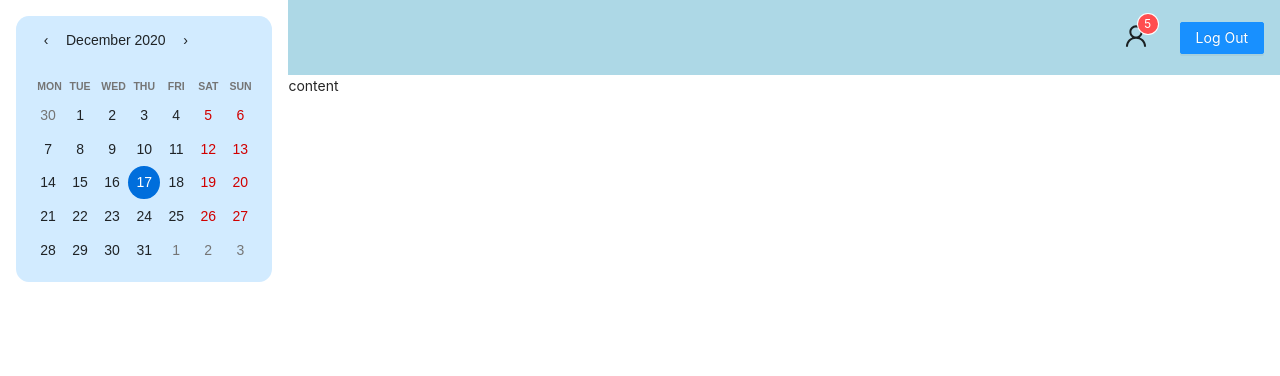
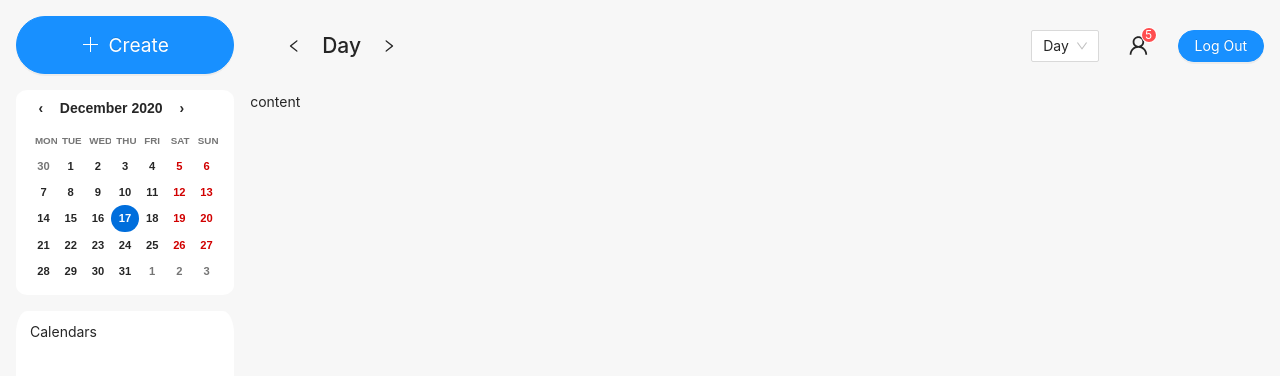
Before and after one commit to xuanlc113/spring-calendar, a React (Create React App) app in the folder client/: page / in a window 1280 px wide. Shown: the top 376 px of the page. Built offline with nearby package versions, Linux system fonts and the light colour scheme.

Commit message:
finish sidebar and nav

```diff
--- a/client/src/App.css
+++ b/client/src/App.css
@@ -1,3 +1,4 @@
 .App {
   height: 100%;
+  background-color: rgb(247, 247, 247);
 }
--- a/client/src/home/Home.css
+++ b/client/src/home/Home.css
@@ -8,17 +8,15 @@
 }
 
 .home-layout-right {
-    flex: 4;
+    flex: 5;
+    display: flex;
+    flex-direction: column;
 }
 
 .navbar {
-    padding: 1rem;
-    background: lightblue;
-    display: flex;
-    justify-content: flex-end;
-    align-items: center;
+    flex: 1;
 }
 
-.icon-friend:hover {
-    background-color: cornflowerblue;
+.content {
+    flex: 12;
 }
--- a/client/src/index.css
+++ b/client/src/index.css
@@ -1,9 +1,10 @@
 * {
   box-sizing: border-box;
+  margin: 0;
+  padding: 0;
 }
 
 html, body {
-  margin: 0;
   height: 100%;
   font-family: -apple-system, BlinkMacSystemFont, 'Segoe UI', 'Roboto', 'Oxygen',
     'Ubuntu', 'Cantarell', 'Fira Sans', 'Droid Sans', 'Helvetica Neue',
--- /dev/null
+++ b/client/src/navbar/Navbar.css
@@ -0,0 +1,46 @@
+.navbar {
+    margin: 1rem;
+    display: flex;
+    justify-content: space-between;
+    align-items: center;
+}
+
+.nav-date {
+    display: flex;
+    align-items: center;
+}
+
+.nav-date > h2 {
+    margin: 0;
+    padding: 0;
+    cursor: default;
+}
+
+.nav-date > .anticon {
+    margin: 0 1rem;
+    padding: 5px;
+    border-radius: 50%;
+}
+
+.nav-date > span:hover {
+    background-color: rgb(156, 174, 185);
+    cursor: pointer;
+}
+
+.nav-options {
+    display: flex;
+}
+
+
+.icon-friend {
+    display: flex;
+    align-items: center;
+    margin: 0 1.5rem;
+    padding: 0 5px;
+    border-radius: 50%;
+}
+
+.icon-friend:hover {
+    background-color: rgb(156, 174, 185);
+    cursor: pointer;
+}
--- a/client/src/navbar/Navbar.js
+++ b/client/src/navbar/Navbar.js
@@ -1,31 +1,45 @@
 import { useAuth0 } from "@auth0/auth0-react";
-import { Button, Badge } from "antd";
-import { UserOutlined } from "@ant-design/icons";
+import { Button, Badge, Select } from "antd";
+import { UserOutlined, LeftOutlined, RightOutlined } from "@ant-design/icons";
+import "./Navbar.css";
 
 export default function Navbar() {
+  const { Option } = Select;
   const { logout } = useAuth0();
   return (
     <div className="navbar">
-      <div
-        className="icon-friend"
-        style={{ margin: "0 1.5rem", padding: "0.5rem", borderRadius: "50%" }}
-      >
-        <Badge count={5}>
+      <div className="nav-date">
+        <LeftOutlined />
+        <h2>Day</h2>
+        <RightOutlined />
+      </div>
+      <div className="nav-options">
+        <div>
+          <Select defaultValue="day">
+            <Option value="day">Day</Option>
+            <Option value="week">Week</Option>
+            <Option value="month">Month</Option>
+          </Select>
+        </div>
+        <div className="icon-friend">
+          <Badge count={5} size="small">
             <UserOutlined
               className="icon"
               style={{
-              fontSize: "1.5rem",
+                fontSize: "1.3rem",
               }}
             />
           </Badge>
         </div>
         <Button
           type="primary"
-        size={"medium"}
+          size="medium"
+          shape="round"
           onClick={() => logout({ returnTo: window.location.origin })}
         >
           Log Out
         </Button>
       </div>
+    </div>
   );
 }
--- a/client/src/sidebar/ReactCalendar.css
+++ b/client/src/sidebar/ReactCalendar.css
@@ -17,11 +17,13 @@ abbr {
 }
 .react-calendar__navigation {
     height: 2em;
-    margin-bottom: 1em;
+    padding-bottom: 0.5em;
 }
 .react-calendar__navigation button {
-    min-width: 2em;
+    text-align: center;
+    font-weight: bold;
     background: none;
+    padding: 0 0.6em;
 }
 .react-calendar__navigation__prev2-button {
     display: none;
@@ -45,12 +47,13 @@ abbr {
     text-align: center;
     text-transform: uppercase;
     font-weight: bold;
-    font-size: 0.75em;
+    font-size: 0.7em;
     color: #757575;
 }
 .react-calendar__month-view__weekdays__weekday {
     padding: 0.5em;
     outline: none;
+    max-width: 2.8em !important;
 }
 
 .react-calendar__month-view__weekNumbers {
@@ -69,7 +72,9 @@ abbr {
 }
 .react-calendar__tile {
     text-align: center;
-    padding: 0.7em 0;
+    font-size: 0.8em;
+    font-weight: bolder;
+    padding: 0.55em 0;
     background: none;
 }
 .react-calendar__tile:disabled {
@@ -81,12 +86,12 @@ abbr {
     outline: none;
 }
 .react-calendar__tile--now {
-    background: #006edc;
-    color: white;
+    background: #006edc !important;
+    color: white !important;
 }
 .react-calendar__tile--now:enabled:hover,
 .react-calendar__tile--now:enabled:focus {
-    background: #006edc;
+    background: #0052a5 !important;
     outline: none;
 }
 .react-calendar__tile--active {
--- a/client/src/sidebar/Sidebar.css
+++ b/client/src/sidebar/Sidebar.css
@@ -1,10 +1,31 @@
 .sidebar {
-    padding: 1rem;
+    display: flex;
+    flex-direction: column;
+    padding: 1rem 1rem 2rem 1rem;
+}
+
+.button-create {
+    flex: 1;
+    width: 100%;
+    margin-bottom: 1rem;
+    font-weight: bold;
 }
 
 .date-selector {
-    background-color: rgb(210, 235, 255);
-    box-shadow: 2rem;
-    padding: 1rem;
+    flex: 4;
+    background-color: white;
+    /* box-shadow: 0 4px 8px 0 rgba(0, 0, 0, 0.2), 0 6px 20px 0 rgba(0, 0, 0, 0.19); */
+    padding: 0.75em 1em;
     border-radius: 5%;
 }
+
+
+
+.contact {
+    flex: 10;
+    background-color: white;
+    /* box-shadow: 0 4px 8px 0 rgba(0, 0, 0, 0.2), 0 6px 20px 0 rgba(0, 0, 0, 0.19); */
+    border-radius: 5%;
+    padding: 0.75em 1em;
+    margin-top: 1rem;
+}
--- a/client/src/sidebar/Sidebar.js
+++ b/client/src/sidebar/Sidebar.js
@@ -1,12 +1,27 @@
 import Calendar from "react-calendar";
+import { Button } from "antd";
+import { PlusOutlined } from "@ant-design/icons";
 import "./Sidebar.css";
 import "./ReactCalendar.css";
 
 export default function Sidebar() {
   return (
     <div className="sidebar">
+      <Button
+        type="primary"
+        size="large"
+        shape="round"
+        className="button-create"
+        icon={<PlusOutlined />}
+        style={{ fontSize: "1.2rem" }}
+      >
+        Create
+      </Button>
       <div className="date-selector">
         <Calendar />
+      </div>
+      <div className="contact">
+        <p>Calendars</p>
       </div>
     </div>
   );
```
Also changed, not shown: 1 other file (tests, documents, lock files or other folders). Lines whose indentation alone changed are shown as unchanged.
